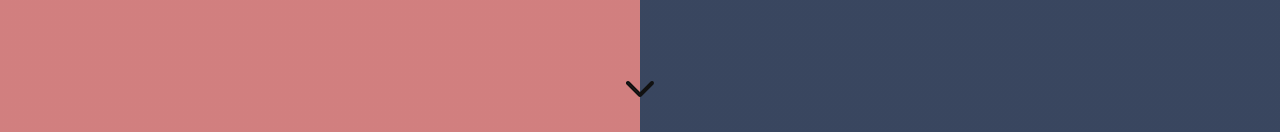
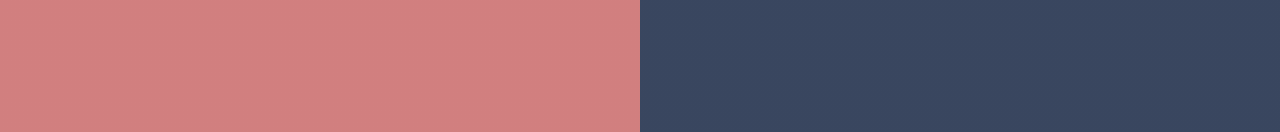
Before and after one commit to GuidoGlielmi/Portfolio-nextjs, a Next.js app: page / in a window 1280 px wide. Shown: the part 668-800 px from the top of the page. Built offline with nearby package versions, Linux system fonts and the light colour scheme; a web font is replaced by a local one.

Commit message:
fix: accessibility issues

```diff
--- a/pages/index.tsx
+++ b/pages/index.tsx
@@ -1,4 +1,3 @@
-import Chevron from 'components/common/icons/chevrons/Chevron';
 import {LanguageContext, LanguageProps} from 'components/contexts/language';
 import NavBar from 'components/nav-bar/NavBar';
 import ProjectsAndExperiences from 'components/portfolioSections/ProjectsAndExperiences';
@@ -50,14 +49,6 @@ const Home: React.FC<SectionsProps> = ({en, es}) => {
     return () => removeEventListener('scroll', setArrowPosition);
   }, []);
 
-  const navigateToSection = () => {
-    if (projectsAndExperiencesSectionRef.current === null || techsAndInfoRef.current === null)
-      return;
-    if (window.scrollY >= techsAndInfoRef.current.clientHeight) {
-      techsAndInfoRef.current.scrollIntoView({behavior: 'smooth'});
-    } else projectsAndExperiencesSectionRef.current.scrollIntoView({behavior: 'smooth'});
-  };
-
   return (
     <>
       <Head>
@@ -87,14 +78,6 @@ const Home: React.FC<SectionsProps> = ({en, es}) => {
           ref={techsAndInfoRef}
           projectsAndExperiencesRef={projectsAndExperiencesSectionRef}
         />
-        <button
-          style={{bottom: '3vh', transform: 'translateX(50%) rotateZ(90deg)'}}
-          ref={arrowRef}
-          onClick={navigateToSection}
-          className={S.navigationArrow}
-        >
-          <Chevron />
-        </button>
         <ProjectsAndExperiences
           ref={projectsAndExperiencesSectionRef}
           projects={data.projects}
--- a/pages/styles.module.css
+++ b/pages/styles.module.css
@@ -48,31 +48,6 @@
 }
 .arrowTrack button:hover {
   animation: tilt-shaking 2s infinite;
-}
-
-.navigationArrow {
-  display: flex;
-  justify-content: center;
-  align-items: center;
-  position: fixed;
-  right: 50%;
-  /* width: min-width; */
-  /* bottom: 3vh; */
-  /* transform: translateX(50%) rotateZ(90deg); */
-  cursor: pointer;
-  transition: all 0.6s ease;
-  border-radius: 50%;
-  padding: 3px;
-  z-index: 100;
-}
-.navigationArrow:hover {
-  background: #00000055;
-}
-.navigationArrow path {
-  transition: all 1s ease;
-}
-.navigationArrow:hover path {
-  color: white;
 }
 
 .main > :first-child > :nth-child(even) {
@@ -153,9 +128,6 @@
   .main > section > * {
     min-height: 100vh;
   }
-  .navigationArrow {
-    display: none;
-  }
 }
 
 @keyframes tilt-shaking {
--- a/src/components/nav-bar/NavBar.tsx
+++ b/src/components/nav-bar/NavBar.tsx
@@ -19,13 +19,28 @@ const NavBar: React.FC<NavBarProps> = ({user, refs}) => {
       <div className={S.social}>
         <Languages />
         <CvSection />
-        <a href='mailto:guidoglielmi@gmail.com' target='_blank' rel='noreferrer'>
+        <a
+          href='mailto:guidoglielmi@gmail.com'
+          target='_blank'
+          rel='noreferrer'
+          aria-label='Send email'
+        >
           <EmailIcon />
         </a>
-        <a href={user?.linkedInUrl} target='_blank' rel='noreferrer'>
+        <a
+          href={user?.linkedInUrl}
+          target='_blank'
+          rel='noreferrer'
+          aria-label='Go to LinkedIn profile'
+        >
           <LinkedinIcon />
         </a>
-        <a href={user?.githubUrl} target='_blank' rel='noreferrer'>
+        <a
+          href={user?.githubUrl}
+          target='_blank'
+          rel='noreferrer'
+          aria-label='Go to Github profile'
+        >
           <GithubIcon />
         </a>
       </div>
--- a/src/components/nav-bar/social/languages/index.tsx
+++ b/src/components/nav-bar/social/languages/index.tsx
@@ -52,6 +52,7 @@ const Languages = () => {
           onTouchEndHandler();
         }}
         onClick={() => setEng(true)}
+        aria-label='Translate to english'
       >
         <Eu size='100%' round />
       </button>
@@ -62,6 +63,7 @@ const Languages = () => {
           onTouchEndHandler();
         }}
         onClick={() => setEng(false)}
+        aria-label='Translate to spanish'
       >
         <Ar size='100%' round />
       </button>
--- a/src/components/portfolioSections/techs-and-info/techs/articles/index.tsx
+++ b/src/components/portfolioSections/techs-and-info/techs/articles/index.tsx
@@ -39,7 +39,7 @@ const Articles = ({user}: ArticlesProps) => {
             </motion.div>
           </AnimatePresence>
         </div>
-        <button onClick={nextIndex}>
+        <button onClick={nextIndex} aria-label='Next article'>
           <Chevron />
         </button>
       </div>
```
